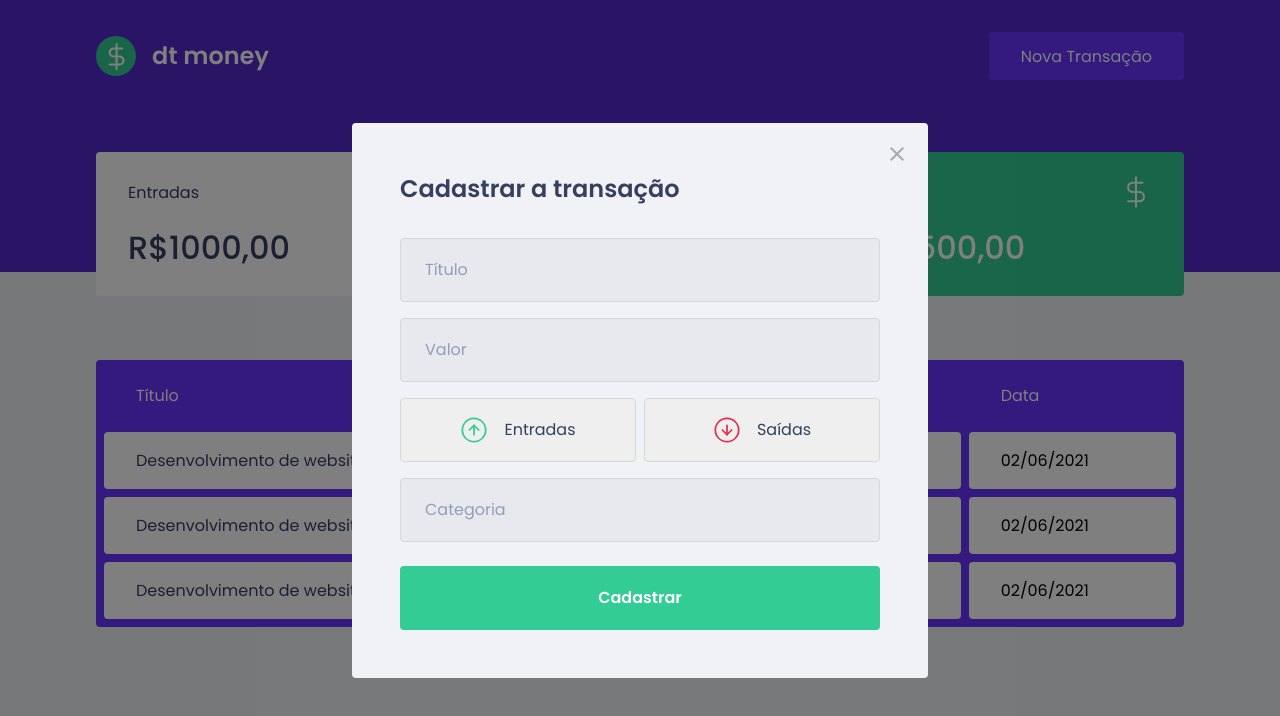
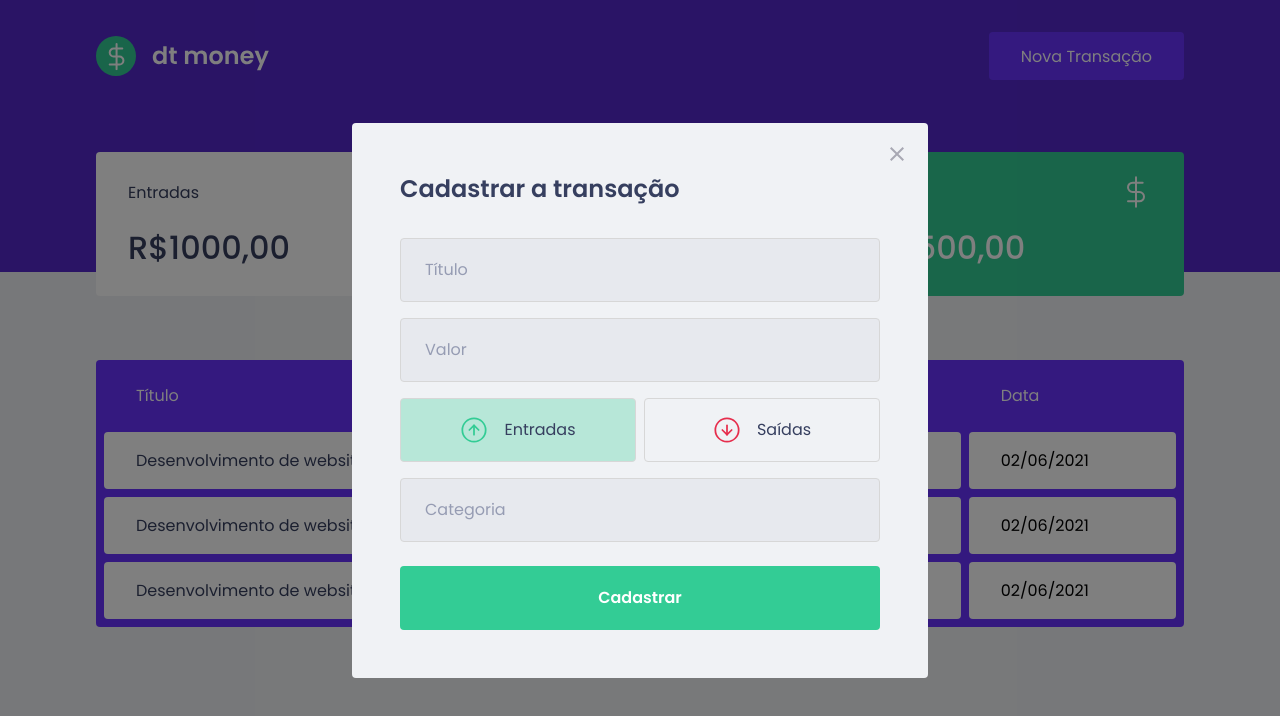
Before and after one commit to SkyHeads/dtmoney, a React (Create React App) app: page / in a window 1280 px wide. Both pictures are taken after a click on the button "Nova Transação". Shown: the top 716 px of the page. Built offline with nearby package versions, Linux system fonts and the light colour scheme; no server answers; what miragejs would draw is missing.

Commit message:
state props styles colors radiobox component

```diff
--- a/src/components/NewTransactionModal/index.tsx
+++ b/src/components/NewTransactionModal/index.tsx
@@ -1,4 +1,4 @@
-import React from 'react';
+import React, { useState } from 'react';
 
 import Modal from 'react-modal';
 
@@ -6,7 +6,7 @@ import closeImg from '../../assets/close.svg';
 import incomeImg from '../../assets/income.svg';
 import outcomeImg from '../../assets/outcome.svg';
 
-import { Container, TransactionTypeContainer } from './styles';
+import { Container, TransactionTypeContainer, RadioBox } from './styles';
 
 interface NewTransactionModalProps {
   isOpen: boolean;
@@ -17,6 +17,8 @@ export const NewTransactionModal: React.FC<NewTransactionModalProps> = ({
   isOpen,
   onRequestClose,
 }) => {
+  const [type, setType] = useState('deposit');
+
   return (
     <Modal
       isOpen={isOpen}
@@ -36,14 +38,24 @@ export const NewTransactionModal: React.FC<NewTransactionModalProps> = ({
         <input type="text" placeholder="Título" />
         <input type="number" placeholder="Valor" />
         <TransactionTypeContainer>
-          <button type="button">
+          <RadioBox
+            type="button"
+            isActive={type === 'deposit'}
+            onClick={() => setType('deposit')}
+            activeColor="green"
+          >
             <img src={incomeImg} alt="Entradas" />
             <span>Entradas</span>
-          </button>
-          <button type="button">
+          </RadioBox>
+          <RadioBox
+            type="button"
+            isActive={type === 'withdraw'}
+            onClick={() => setType('withdraw')}
+            activeColor="red"
+          >
             <img src={outcomeImg} alt="Saídas" />
             <span>Saídas</span>
-          </button>
+          </RadioBox>
         </TransactionTypeContainer>
         <input type="text" placeholder="Categoria" />
         <button type="submit">Cadastrar</button>
--- a/src/components/NewTransactionModal/styles.ts
+++ b/src/components/NewTransactionModal/styles.ts
@@ -1,5 +1,5 @@
 import styled from 'styled-components';
-import { darken } from 'polished';
+import { darken, transparentize } from 'polished';
 
 export const Container = styled.div`
   h2 {
@@ -54,8 +54,19 @@ export const TransactionTypeContainer = styled.div`
   display: grid;
   grid-template-columns: 1fr 1fr;
   gap: 0.5rem;
+`;
 
-  button {
+interface RadioBoxProps {
+  isActive: boolean;
+  activeColor: 'green' | 'red';
+}
+
+const colors = {
+  green: '#33cc95',
+  red: '#e52e4d',
+};
+
+export const RadioBox = styled.button<RadioBoxProps>`
   height: 4rem;
   border: 1px solid #d7d7d7;
   border-radius: 0.25rem;
@@ -63,6 +74,11 @@ export const TransactionTypeContainer = styled.div`
   display: flex;
   align-items: center;
   justify-content: center;
+
+  background: ${props =>
+    props.isActive
+      ? transparentize(0.7, colors[props.activeColor])
+      : 'transparent'};
 
   transition: border-color 0.2s;
 
@@ -81,5 +97,4 @@ export const TransactionTypeContainer = styled.div`
     font-size: 1rem;
     color: var(--text-title);
   }
-  }
 `;
```
Lines whose indentation alone changed are shown as unchanged.
